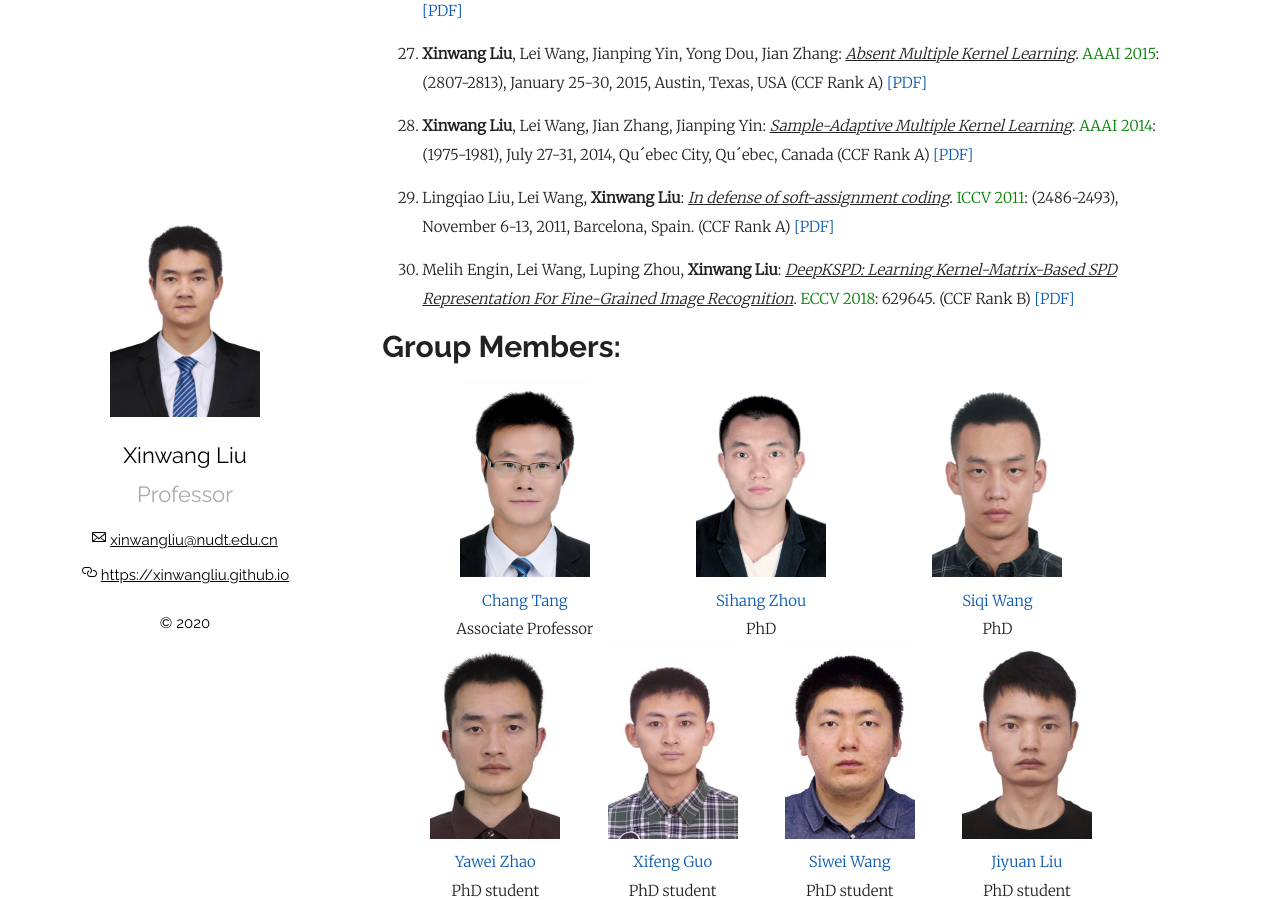
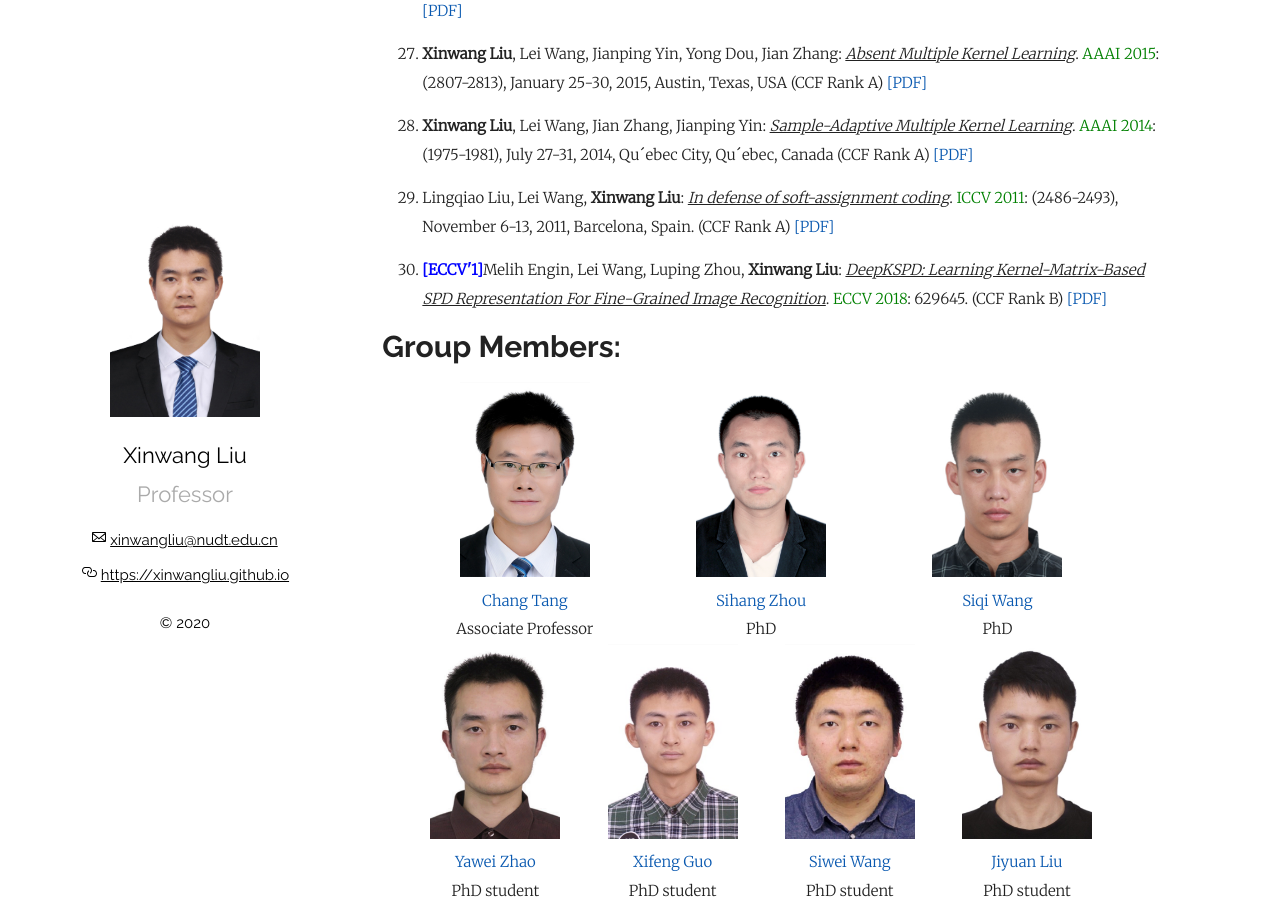
Before and after one commit to wx-liang/xinwangliu.github.io, a Jekyll site: the page built from index.md, in a window 1280 px wide and 900 px high, scrolled down 5262 px. Built offline with Jekyll 4.4.1, drawn with Linux system fonts in a browser that asks for light colours; our own code applies the rules of GitHub Pages for plain Markdown files.

Commit message:
Update index.md

```diff
--- a/index.md
+++ b/index.md
@@ -146,7 +146,7 @@ Zomaya and Antonella Longo: <i><u>Defusionnet: Defocus Blur Detection via Recurr
 
 <p style="margin-top: 8px;"><li> Lingqiao Liu, Lei Wang, <b>Xinwang Liu</b>: <i><u>In defense of soft-assignment coding</u></i>. <font color="green">ICCV 2011</font>: (2486-2493), November 6-13, 2011, Barcelona, Spain. (CCF Rank A) <a href = "http://citeseerx.ist.psu.edu/viewdoc/download?doi=10.1.1.650.7010&rep=rep1&type=pdf">[PDF]</a></li></p>
 
-<p style="margin-top: 8px;"><li> Melih Engin, Lei Wang, Luping Zhou, <b>Xinwang Liu</b>: <i><u>DeepKSPD: Learning Kernel-Matrix-Based SPD Representation For Fine-Grained Image Recognition</u></i>. <font color="green">ECCV 2018</font>: 629645. (CCF Rank B) <a href = "http://openaccess.thecvf.com/content_ECCV_2018/papers/Melih_Engin_DeepKSPD_Learning_Kernel-matrix-based_ECCV_2018_paper.pdf">[PDF]</a></li></p>
+<p style="margin-top: 8px;"><li> <font color="blue"><b>[ECCV'1]</b></font>Melih Engin, Lei Wang, Luping Zhou, <b>Xinwang Liu</b>: <i><u>DeepKSPD: Learning Kernel-Matrix-Based SPD Representation For Fine-Grained Image Recognition</u></i>. <font color="green">ECCV 2018</font>: 629645. (CCF Rank B) <a href = "http://openaccess.thecvf.com/content_ECCV_2018/papers/Melih_Engin_DeepKSPD_Learning_Kernel-matrix-based_ECCV_2018_paper.pdf">[PDF]</a></li></p>
 
 </ol>
 
```
